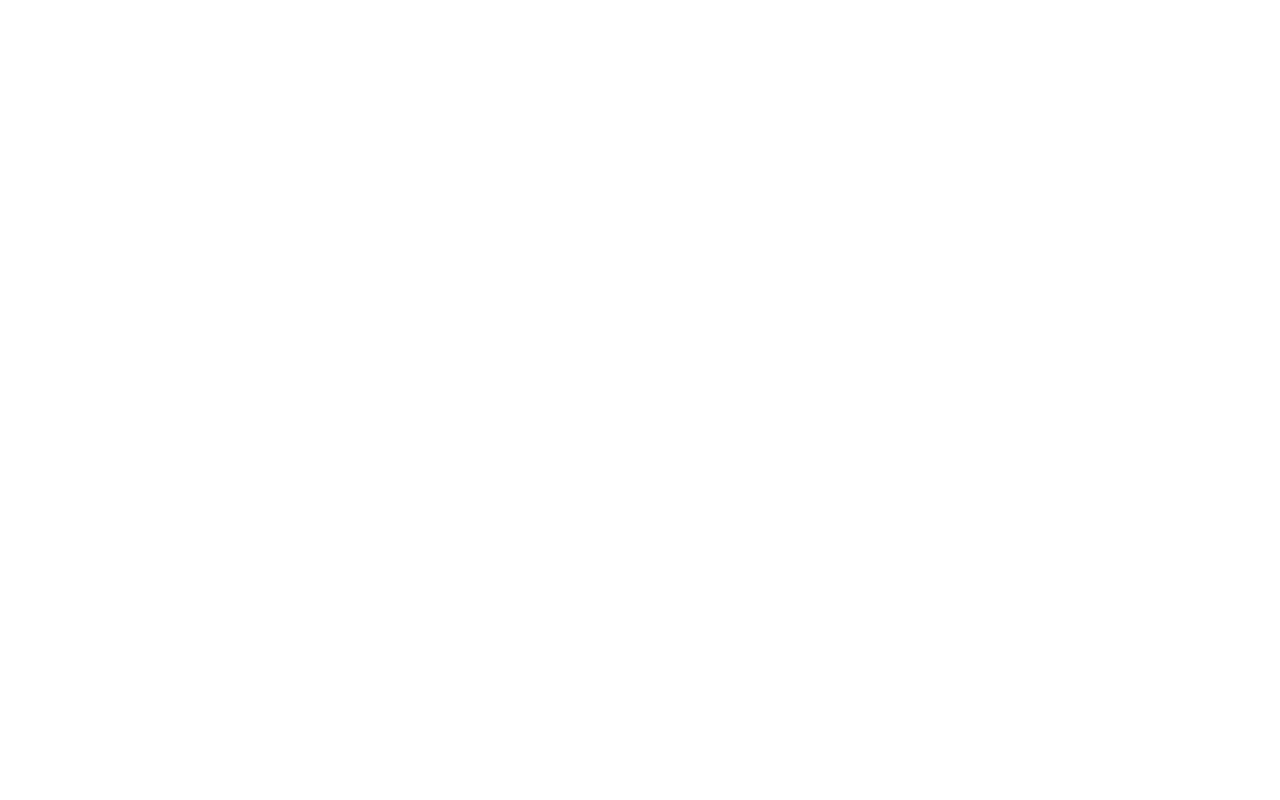
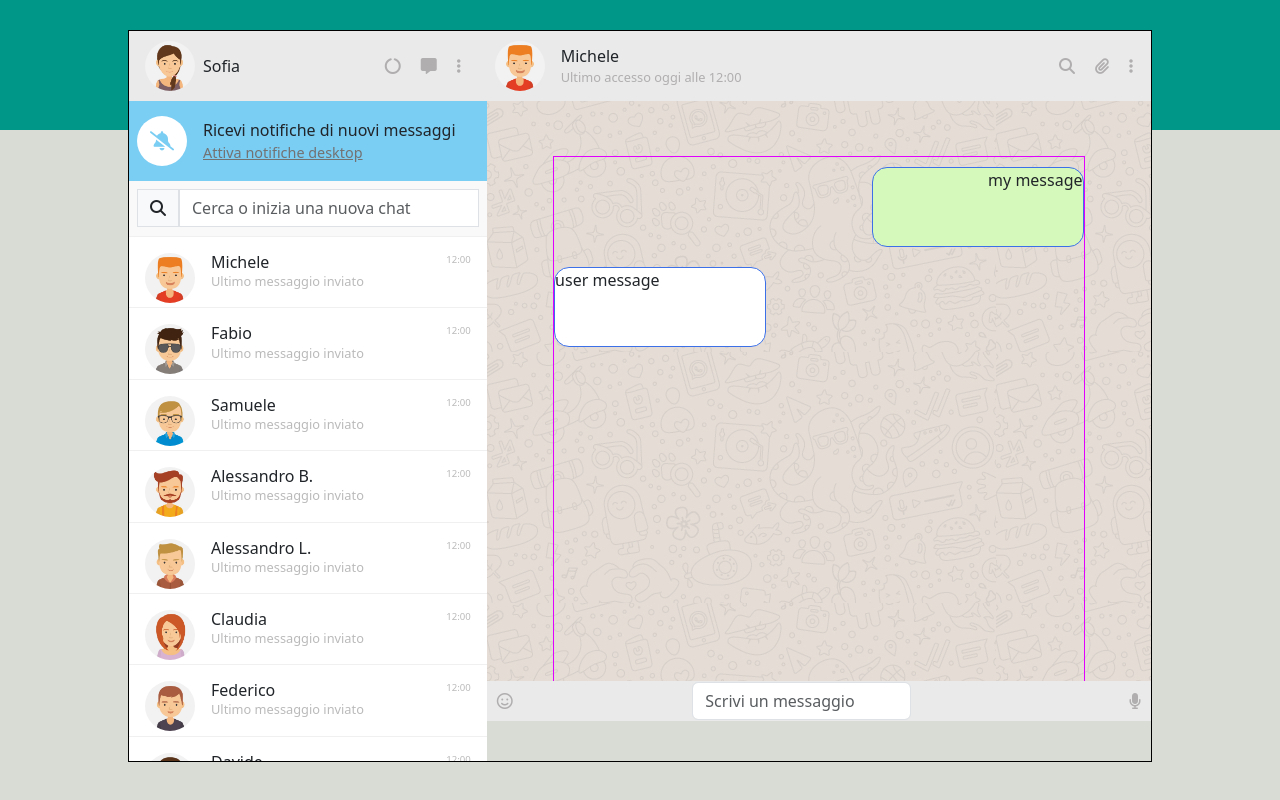
Before and after one commit to ariannadrovandi/vue-boolzapp, a plain HTML site: page index.html in a window 1280 px wide. Drawn offline with nearby package versions, Linux system fonts and the light colour scheme.

Commit message:
added graphics

```diff
--- a/index.html
+++ b/index.html
@@ -15,7 +15,105 @@
 <body>
 
     <div id="app">
+        <div class="container d-flex">
+            <!-- right side -->
+           <div class="container-left">
+                <div class="left-profile d-flex justify-content-between align-items-center p-3">
+                    <div class="user d-flex align-items-center">
+                        <div class="div-image">
+                            <img src="./img/avatar_io.jpg" alt="me">
+                        </div>
+                        <p class="text-center my-3 px-2">Sofia</p>
+                    </div>
+                    <div class="icons">
+                        <i class="fa-solid fa-circle-notch"></i>
+                        <i class="fa-solid fa-message"></i>
+                        <i class="fa-solid fa-ellipsis-vertical"></i>
+                    </div>
+                </div>
 
+                <div class="notification d-flex align-items-center p-2">
+                    <div class="div-image bell-icon d-flex justify-content-center align-items-center">
+                        <i class="fa-solid fa-bell-slash"></i>
+                    </div>
+                    <div class="notification-text px-3">
+                        <p class="m-0">Ricevi notifiche di nuovi messaggi</p>
+                        <p class="m-0 text-decoration-underline">Attiva notifiche desktop</p>
+                    </div>
+                </div>
+
+                <div class="searchbox">
+                    <div class="search-user imput-group d-flex align-items-center p-2">
+                        <span class="input-group-text bg-light rounded-0" id="search-magnifying-glass"><i class="fa-solid fa-magnifying-glass"></i></span>
+                        <input type="text" class="form-control rounded-0" placeholder="Cerca o inizia una nuova chat" aria-label="User" aria-describedby="search-magnifying-glass">
+                    </div>
+                </div>
+
+                <div class="chat-list">
+                    <div v-for="(contact, index) in contacts" class="ad-card d-flex justify-content-between px-3 pt-3">
+                        <div class="contact-chat d-flex">
+                            <div class="div-image">
+                                <img :src="contact.avatar" :alt="contact.name">
+                            </div>
+                            <div class="contact-text px-3">
+                                <h6 class="m-0">{{contact.name}}</h6>
+                                <p class="last-message">Ultimo messaggio inviato</p>
+                            </div>
+                        </div>
+                        <div class="time">
+                            <p>12:00</p>
+                        </div>
+                    </div>
+                </div>
+            </div>
+
+            <!-- right side -->
+            <div class="container-right">
+                <div class="user-right d-flex align-items-center justify-content-between p-2">
+                    <div class="d-flex align-items-center">
+                        <div class="div-image">
+                            <img src="./img/avatar_1.jpg" alt="Michele">
+                        </div>
+                        <div class="contact-info mt-3 px-3">
+                            <p class="name-contact">Michele</p>
+                            <p class="last-seen text-decoration-none">Ultimo accesso oggi alle 12:00</p>
+                        </div>
+                    </div>
+                    <div class="icons">
+                        <i class="fa-solid fa-magnifying-glass"></i>
+                        <i class="fa-solid fa-paperclip"></i>
+                        <i class="fa-solid fa-ellipsis-vertical"></i>
+                    </div>
+                </div>
+
+                <div class="chat-box">
+                    <div class="chat-message">
+                        <div class="my-box d-flex justify-content-end">
+                            <div class="messages my-message d-flex justify-content-end">
+                                my message
+                            </div>
+                        </div>
+                        <div class="contact-box">
+                            <div class="messages contact-message">
+                                user message
+                            </div>
+                        </div>
+                    </div>
+                </div>
+
+                <div class="message-box d-flex align-items-center justify-content-between">
+                    <div class="icons d-flex align-items-center justify-content-center">
+                        <i class="fa-regular fa-face-smile"></i>
+                    </div>
+                    <div class="input-message d-flex align-items-center">
+                        <input type="text" class="form-control" id="message-just-written" placeholder="Scrivi un messaggio">
+                    </div>
+                    <div class="icons d-flex align-items-center justify-content-center">
+                        <i class="fa-solid fa-microphone"></i>
+                    </div>
+                </div>
+           </div>
+        </div>
     </div>
 
 
--- a/js/script.js
+++ b/js/script.js
@@ -7,7 +7,7 @@ createApp ({
                 {
                     id:1,
                     name: 'Michele',
-                    avatar: './img/avatar_1.png',
+                    avatar: './img/avatar_1.jpg',
                     visible: true,
                     messages: [
                         {
@@ -30,7 +30,7 @@ createApp ({
                 {
                     id:2,
                     name: 'Fabio',
-                    avatar: './img/avatar_2.png',
+                    avatar: './img/avatar_2.jpg',
                     visible: true,
                     messages: [
                         {
@@ -53,7 +53,7 @@ createApp ({
                 {
                     id:3,
                     name: 'Samuele',
-                    avatar: './img/avatar_3.png',
+                    avatar: './img/avatar_3.jpg',
                     visible: true,
                     messages: [
                         {
@@ -76,7 +76,7 @@ createApp ({
                 {
                     id:4,
                     name: 'Alessandro B.',
-                    avatar: './img/avatar_4.png',
+                    avatar: './img/avatar_4.jpg',
                     visible: true,
                     messages: [
                         {
@@ -94,7 +94,7 @@ createApp ({
                 {
                     id:5,
                     name: 'Alessandro L.',
-                    avatar: './img/avatar_5.png',
+                    avatar: './img/avatar_5.jpg',
                     visible: true,
                     messages: [
                         {
@@ -112,7 +112,7 @@ createApp ({
                 {
                     id:6,
                     name: 'Claudia',
-                    avatar: './img/avatar_5.png',
+                    avatar: './img/avatar_6.jpg',
                     visible: true,
                     messages: [
                         {
@@ -135,7 +135,7 @@ createApp ({
                 {
                     id:7,
                     name: 'Federico',
-                    avatar: './img/avatar_7.png',
+                    avatar: './img/avatar_7.jpg',
                     visible: true,
                     messages: [
                         {
@@ -153,7 +153,7 @@ createApp ({
                 {
                     id:8,
                     name: 'Davide',
-                    avatar: './img/avatar_8.png',
+                    avatar: './img/avatar_8.jpg',
                     visible: true,
                     messages: [
                         {
--- a/style/style.css
+++ b/style/style.css
@@ -0,0 +1,165 @@
+*{
+    margin: 0;
+    padding: 0;
+    box-sizing: border-box;
+}
+
+#app{
+    width: 100%;
+    height: 100vh;
+    margin: 0;
+    padding-top: 30px;
+    background: linear-gradient(
+    #009688 0%,
+    #009688 130px,
+    #d9dbd5 130px,
+    #d9dbd5 100%);
+}
+
+.container{
+    width: 80%;
+    height: 95%;
+    border: 1px solid black;
+    background-color: #d9dbd5;
+    padding: 0;
+}
+
+.container-left{
+    width: 35%;
+    height: 100%;
+}
+.container-right{
+    width: 65%;
+    height: 100%;
+}
+
+.left-profile{
+    height: 70px;
+    background-color: #eaeaea;
+}
+
+.div-image{
+    width: 50px;
+    height: 50px;
+    border-radius: 50%;
+    overflow: hidden;
+}
+.div-image img{
+    width: 100%;
+    height: 100%;
+    object-fit: cover;
+}
+
+.icons i{
+    color: #b0aeae;
+    font-size: 1rem;
+    margin: 0px 10px;
+}
+
+.notification{
+    height: 80px;
+    background-color: #7acdf3;
+}
+
+.notification .bell-icon{
+    background-color: #ffffff;
+}
+
+.notification .bell-icon i{
+    color: #7acdf3;
+    font-size: 1.2rem;
+}
+
+.notification-text p:last-child{
+    color: #737272;
+    font-size: 0.9rem;
+}
+
+.searchbox{
+    height: 55px;
+    background-color: #f9f9f9;
+}
+
+#search-magnifying-glass{
+    height: 38px;
+}
+
+.chat-list{
+    height: calc(100% - 205px);
+    overflow-y: auto;
+    background-color: #ffffff;
+}
+
+.ad-card{
+    border-top: 1px solid #f0f0f0;
+}
+
+.last-message{
+    font-size: 0.8rem;
+    text-decoration: none;
+}
+
+.time p{
+    font-size: 0.6rem;
+}
+
+.last-message, .time p{
+    color: #bababa;
+}
+
+.chat-box{
+    height: calc(100% - 150px);
+    overflow-y: auto;
+    background-image: url('../img/mine.jpg');
+}
+
+.user-right{
+    background-color: #EAEAEA;
+    height: 70px;
+}
+
+.contact-info .name-contact{
+    font-size: 1rem;
+    margin-bottom: 0;
+    padding: 0;
+}
+
+.contact-info .last-seen{
+    font-size: 0.8rem;
+    margin-top: 0;
+    padding: 0;
+    color: #b0aeae;
+}
+
+.chat-message{
+    width: 80%;
+    border: 1px solid #e100ff;
+    height: 100%;
+    margin: 15px auto;
+    margin-top: 55px;
+}
+
+.messages{
+    width: 40%;
+    height: 80px;
+    border: 1px solid #3c70e9;
+    border-radius: 15px;
+    margin: 10px 0px;
+}
+
+.contact-message{
+    background-color: #ffffff;
+}
+
+.my-message{
+    background-color: #d5f9ba;
+}
+
+.message-box{
+    height: 40px;
+    background-color: #EAEAEA;
+}
+
+#message-just-written{
+    width: 85%;
+}
```
